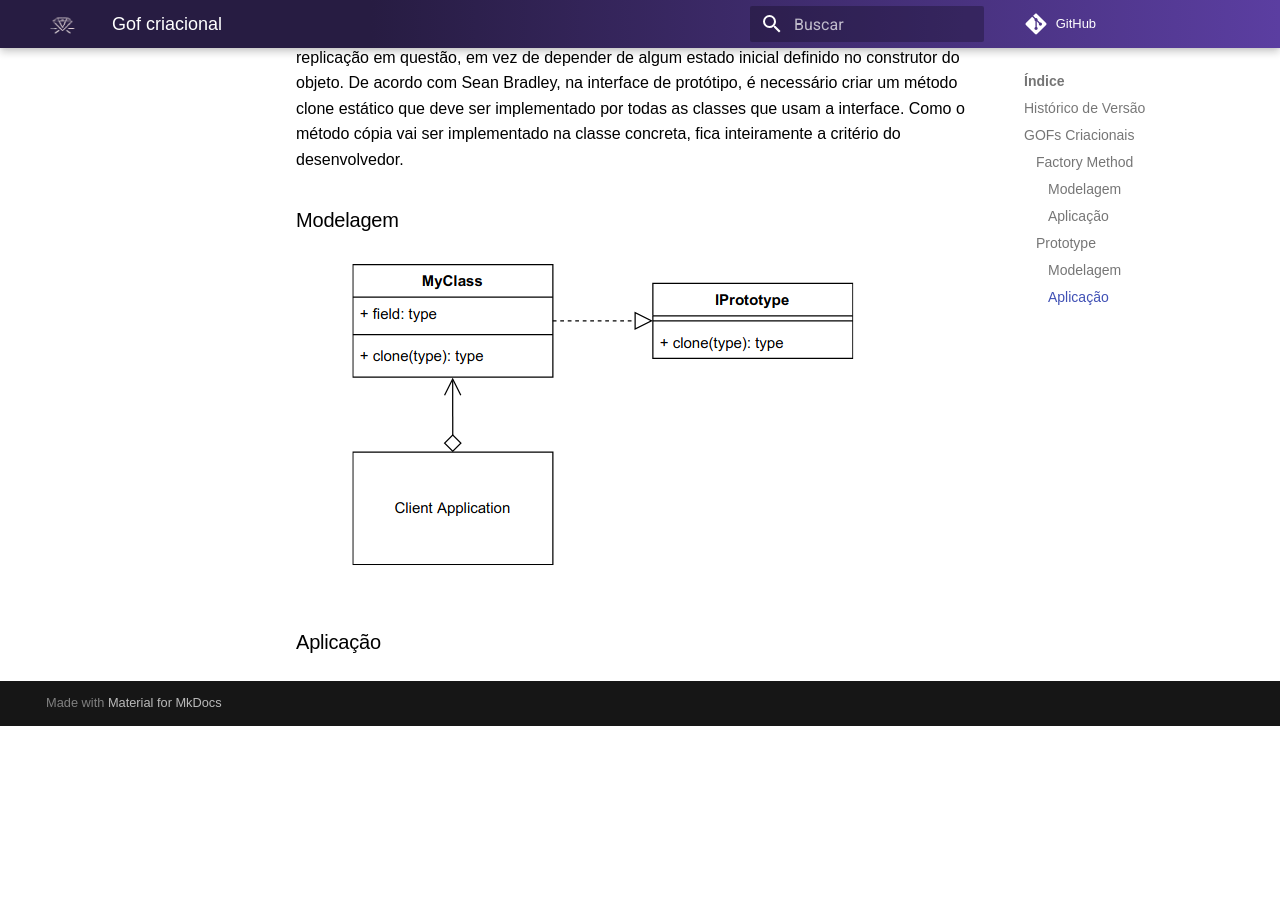
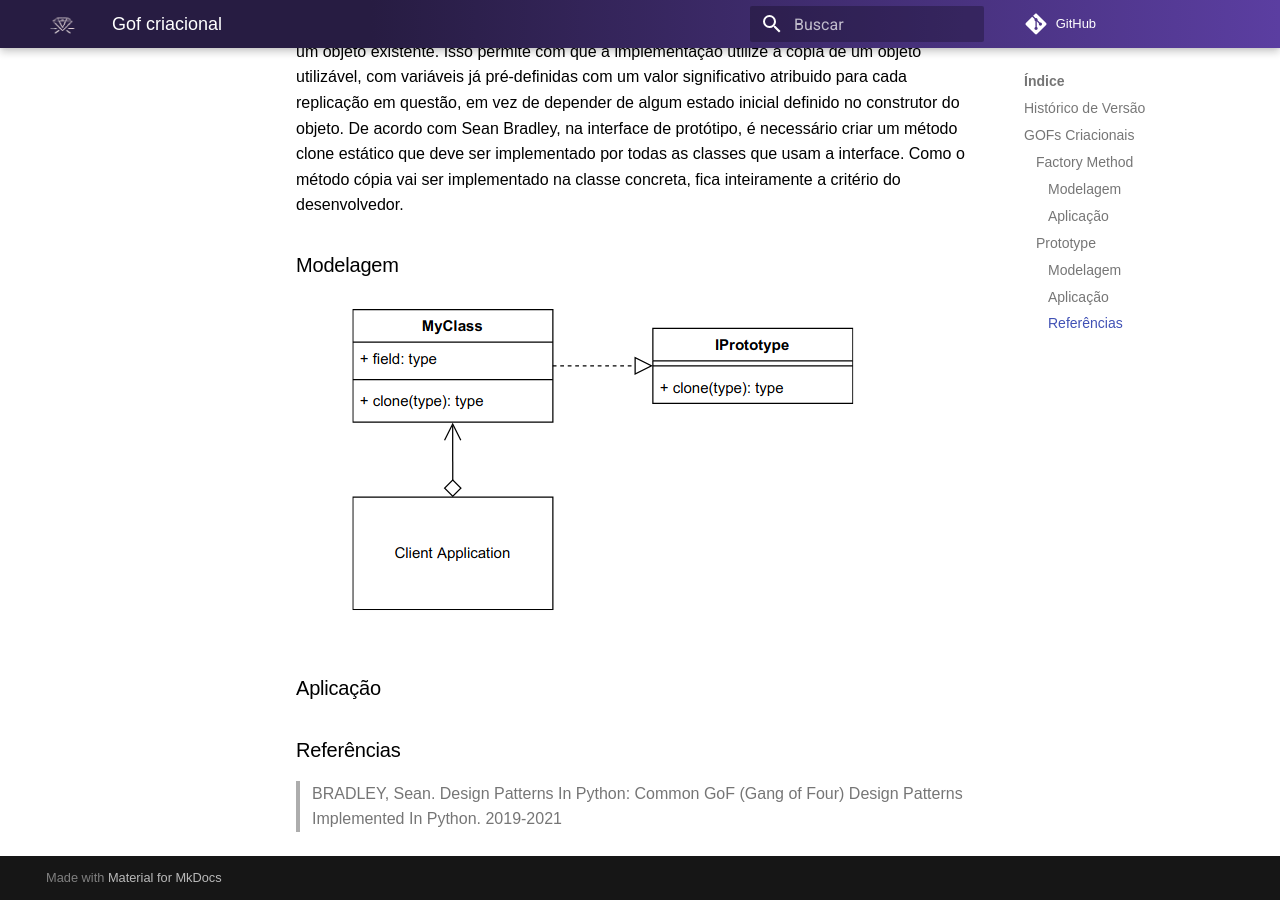
Before and after one commit to UnBArqDsw2021-2/2021.2_G7_-AluguelKitsFesta, an MkDocs documentation site: the page built from docs/padrao/gof_criacional.md, in a window 1280 px wide and 900 px high, scrolled down 1457 px. Built offline with MkDocs 1.6.1 and Material for MkDocs 9.7.7, drawn with Linux system fonts in a browser that asks for light colours; comment, search, counter and statistics services are not loaded; before the commit the page ends 2183 px from its top, so only the background shows below that; some of the changed text lies outside the part shown.

Commit message:
Update gof_criacional.md

```diff
--- a/docs/padrao/gof_criacional.md
+++ b/docs/padrao/gof_criacional.md
@@ -5,6 +5,7 @@
 | 07/03/2022 | 1.0    | Criação do documento base  | Matheus Clemente |
 | 08/03/2022 | 1.1    | Criação da Introdução      | Caio Gabriel     |
 | 08/03/2022 | 1.2    | Factory e Prototype        | Caio Gabriel     |
+| 10/03/2022 | 1.3    | Aplicação Prototype e referências | Matheus Clemente |
 
 
 # GOFs Criacionais
@@ -40,3 +41,7 @@ implementado na classe concreta, fica inteiramente a critério do desenvolvedor.
 ![Sean Bradley-Prototype UML Diagram](../padrao//imagens/Design_Patterns_Prototype.png)
 
 ### Aplicação
+
+
+### Referências
+> BRADLEY, Sean. Design Patterns In Python: Common GoF (Gang of Four) Design Patterns Implemented In Python. 2019-2021
```
